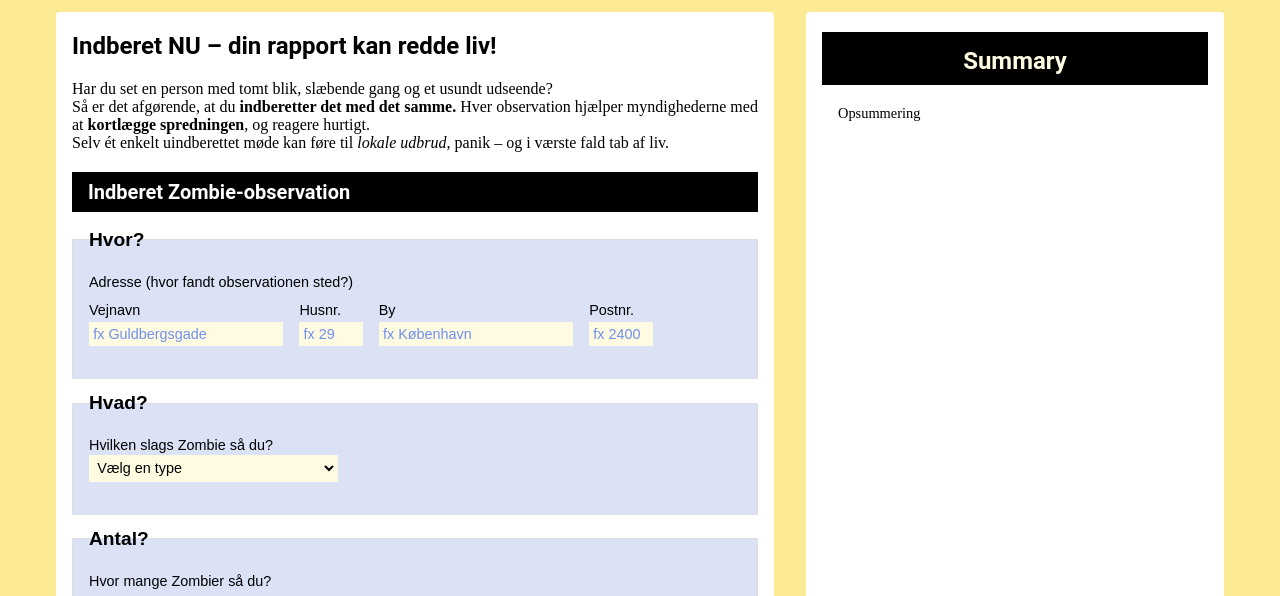
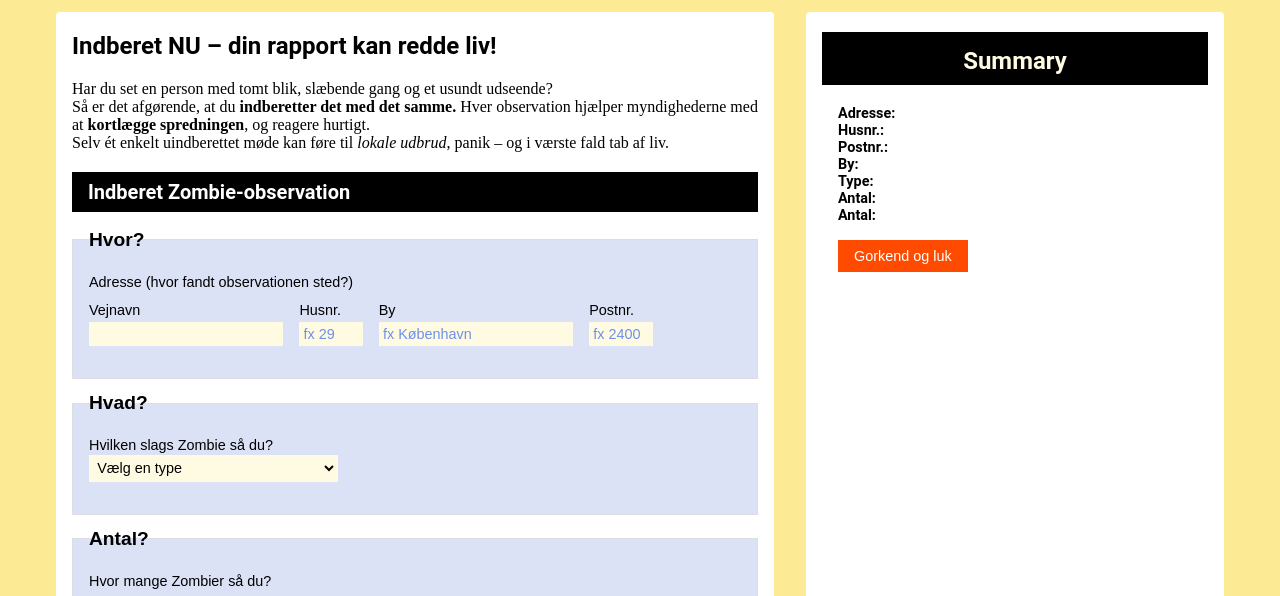
Before and after one commit to kemmKEA/zombie-angreb, a plain HTML site: page register.html in a window 1280 px wide. Shown: the part 131-727 px from the top of the page. Drawn offline with Linux system fonts and the light colour scheme.

Commit message:
Submit af form

```diff
--- a/js/form.js
+++ b/js/form.js
@@ -23,3 +23,52 @@ function updateValue() {
     slider.style.backgroundColor = "var(--info-color)";
   }
 }
+
+// ***************************************************************************
+// Summary kode
+// ***************************************************************************
+
+// resetter formen fra starten
+document.querySelector("#webform").reset();
+
+// Eventlistnere på knapperne
+document.querySelector("#reset_btn").addEventListener("click", reset);
+document.querySelector("#submit_btn").addEventListener("click", submitForm);
+
+// Sender value af inputfelterne til Summary
+function submitForm() {
+  // viser Summary
+  document.querySelector("#sum").style.display = "block";
+
+  // forskellige inputfelter
+  document.querySelector("#location-street").textContent = document.querySelector("#location-street").value;
+  document.querySelector("#sumNumber").textContent = document.querySelector("#location-number").value;
+
+  // select - option
+  document.querySelector("#sumType").textContent = document.querySelector("#zombie-type").value;
+
+  // radiobuttons
+  document.querySelector("#sumAntal").textContent = document.querySelector('input[name="zombie-count"]:checked').value;
+
+  // checkboxe ------------------------------------------------------------
+  const checkboxes = document.querySelectorAll('input[name="behavior"]:checked');
+
+  // Laver et array
+  const myArray = [];
+
+  // Kalder funktionen lavListe for hvert element i checkboxes
+  checkboxes.forEach(lavListe);
+
+  // Pusher elementerne ind i myArray
+  function lavListe(element) {
+    myArray.push(element.value);
+  }
+  // Putter arrayet ind i summary og separerer med komma og mellemrum
+  document.querySelector("#sumBehaviour").textContent = myArray.join(", ");
+}
+
+// Resetter Formen og skjuler Summary
+function reset() {
+  document.querySelector("#webform").reset();
+  document.querySelector("#sum").style.display = "none";
+}
--- a/register.html
+++ b/register.html
@@ -64,7 +64,7 @@
             <div class="formcontainer">
               <div class="form-group">
                 <label class="blok" for="location-street">Vejnavn</label>
-                <input id="location-street" name="location-street" type="text" placeholder="fx Guldbergsgade" required />
+                <input id="location-street" name="location-street" type="text"  required />
               </div>
               <div class="form-group">
                 <label class="blok" for="location-number">Husnr.</label>
@@ -215,10 +215,39 @@
       </section>
       <section id="form-summary">
         <h2>Summary</h2>
-        <article>
-          <article>
-            <p class="placeholder">Opsummering</p>
-          </article>
+        <article id="sum">
+          <div>
+            <h3>Adresse:</h3>
+            <p id="sumStreet"></p>
+          </div>
+          <div>
+            <h3>Husnr.:</h3>
+            <p id="sumNumber"></p>
+          </div>
+          <div>
+            <h3>Postnr.:</h3>
+            <p id="sumZip"></p>
+          </div>
+          <div>
+            <h3>By:</h3>
+            <p id="sumCity"></p>
+          </div>
+          <div>
+            <h3>Type:</h3>
+            <p id="sumType"></p>
+          </div>
+          <div>
+            <h3>Antal:</h3>
+            <p id="sumAntal"></p>
+          </div>
+          <div>
+            <h3>Antal:</h3>
+            <p id="sumBehaviour"></p>
+          </div>
+          <form>
+            <button id="reset_btn" type="reset"">Gorkend og luk</button>
+          </form>
+          <!-- <p class="placeholder">Opsummering</p> -->
         </article>
       </section>
     </main>
```
